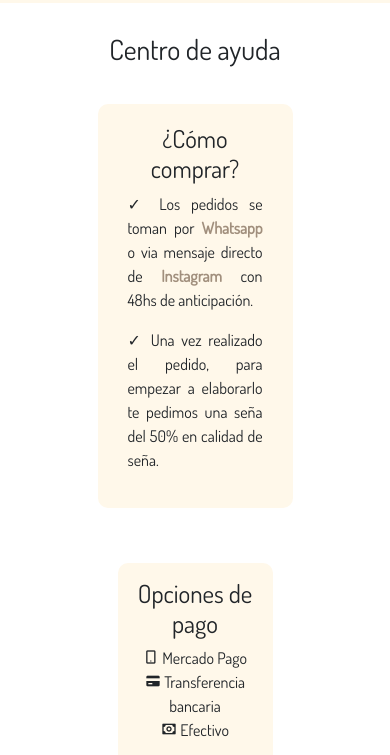
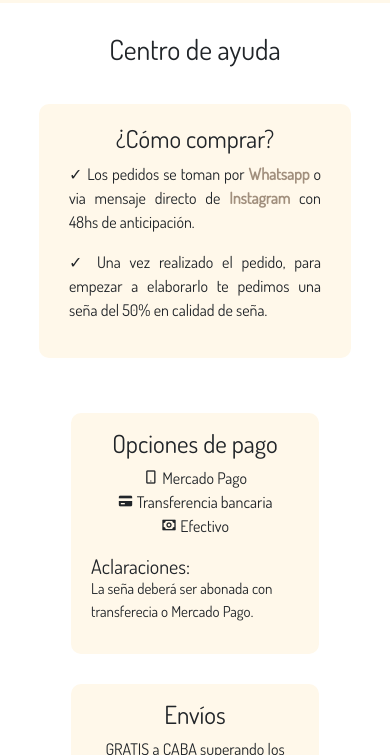
Before and after one commit to SofiaBereniceLoisi/codigo, a plain HTML site: page pages/compras.html in a window 390 px wide. Shown: the part 87-842 px from the top of the page. Drawn offline with nearby package versions, Linux system fonts and the light colour scheme.

Commit message:
ajuste a mobile

```diff
--- a/style.css
+++ b/style.css
@@ -594,7 +594,6 @@ footer{
     }
 }
 
-
 @media screen and (max-width:992px){
     .agradecimientos{
         padding-top: 50px;
@@ -602,8 +601,8 @@ footer{
 }
 
 @media screen and (max-width:768px){
-    .mas-info div{
-        width: 50%;
+    .mas-info div, .centro-de-ayuda div{
+        width: 80%;
     }
     .carrousel{
         width: 70%;
```
